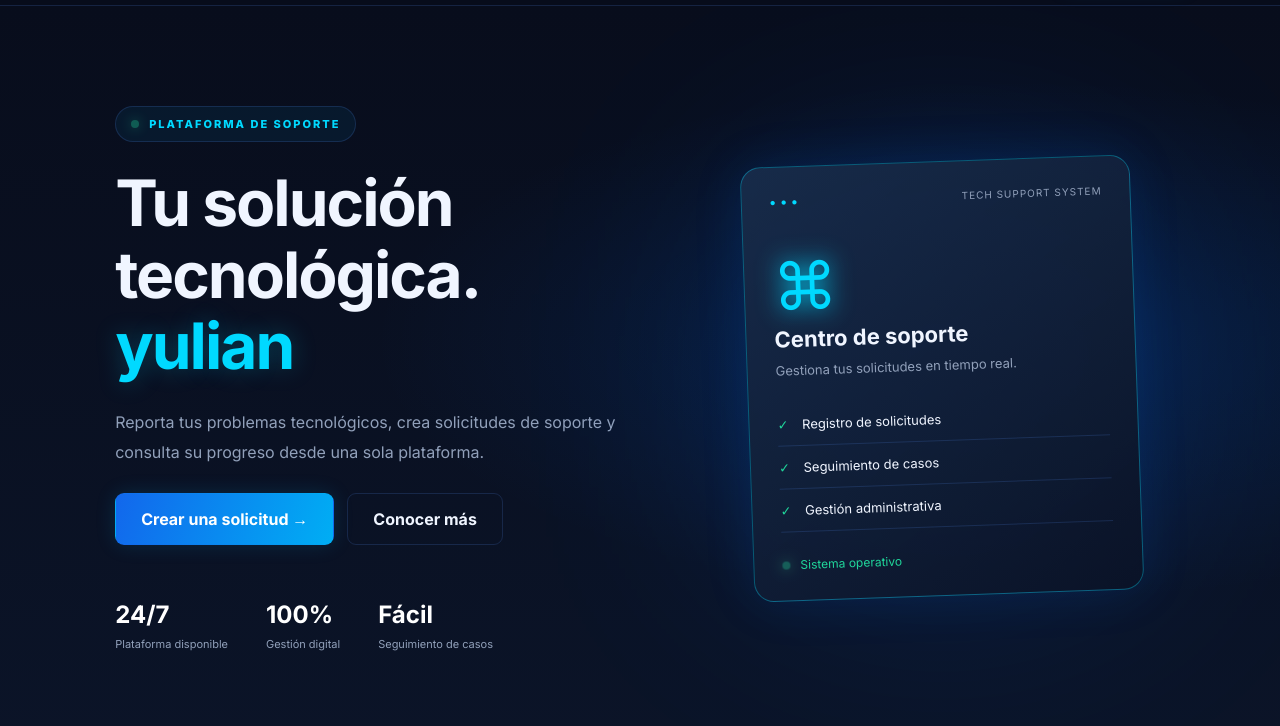
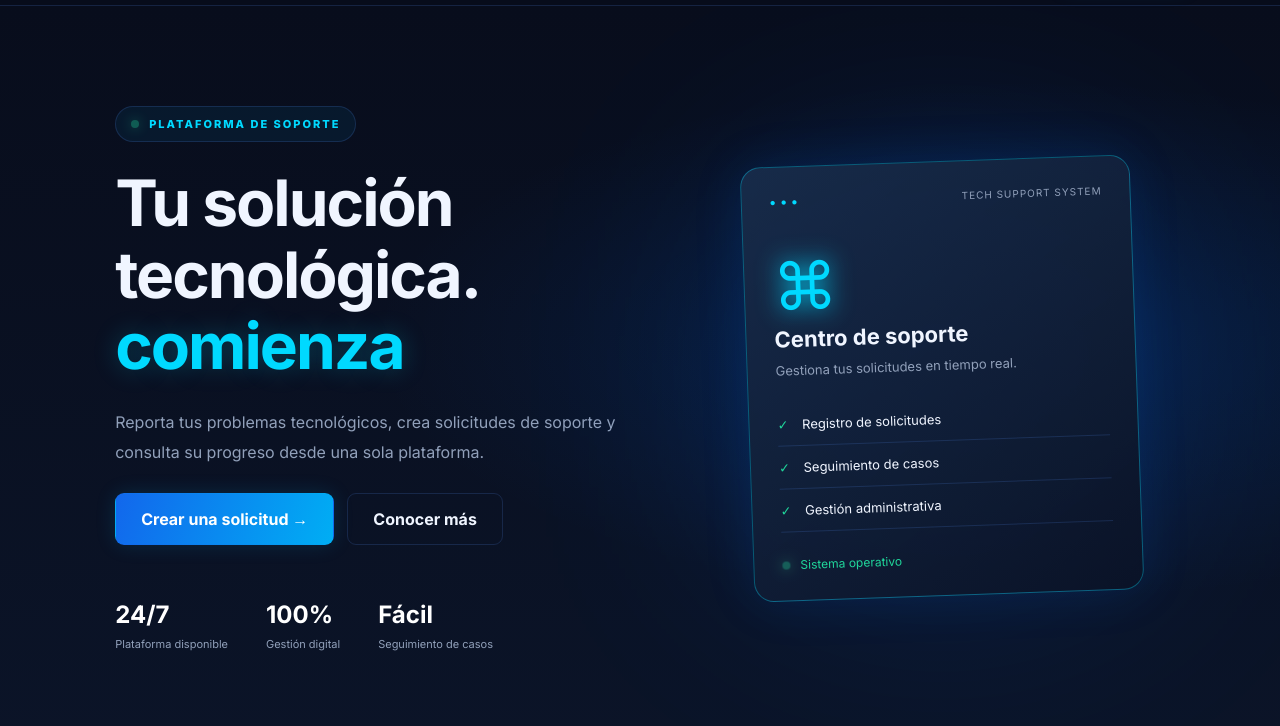
Before and after one commit to julonlondres-hash/tecny-soport, a plain HTML site: page index.html in a window 1280 px wide. Shown: the part 74-800 px from the top of the page. Drawn offline with Linux system fonts and the light colour scheme; a script that the page names is missing.

Commit message:
Actualizar página web

```diff
--- a/index.html
+++ b/index.html
@@ -41,7 +41,7 @@
 
                 <h1>
                     Tu solución tecnológica.
-                    <span>yulian</span>
+                    <span>comienza</span>
                 </h1>
 
                 <p>
```
